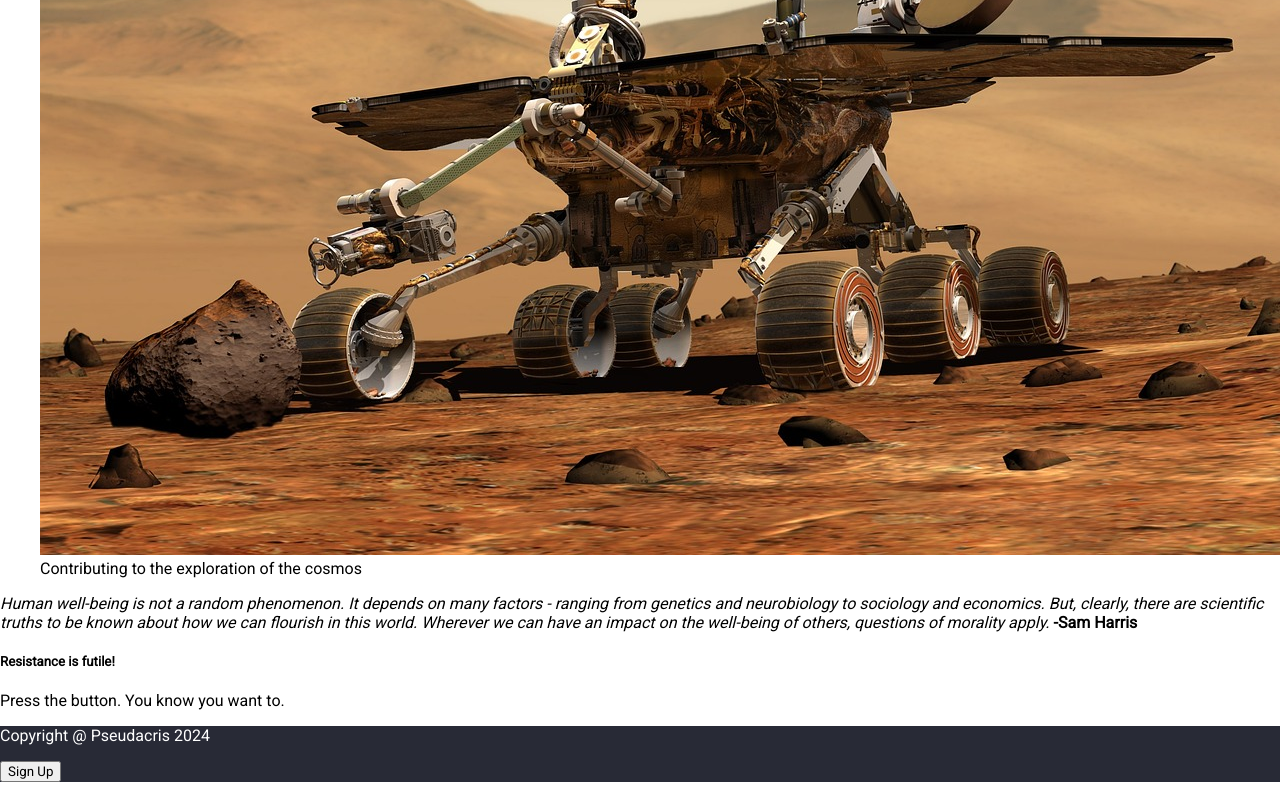
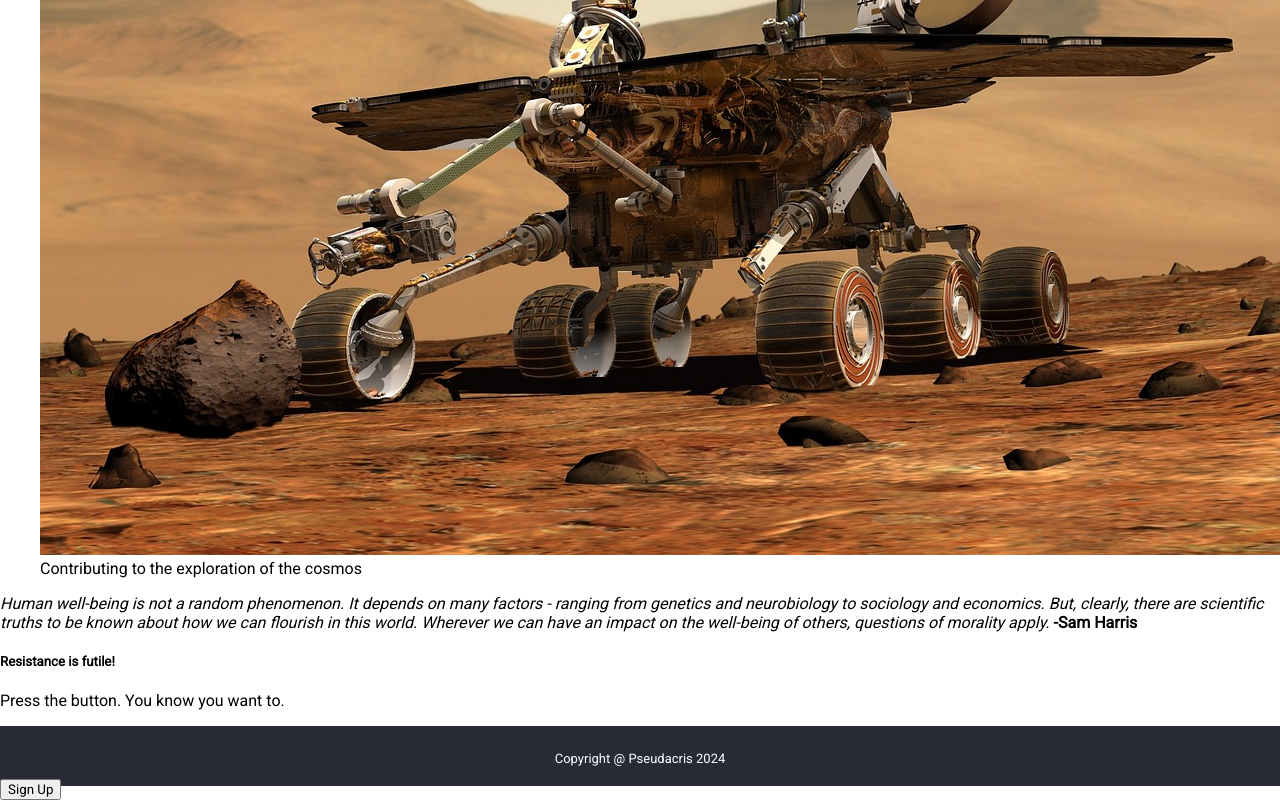
Before and after one commit to pseudacris/landingpage, a plain HTML site: page index.html in a window 1280 px wide. Shown: the part 5016-5816 px from the top of the page. Drawn offline with Linux system fonts and the light colour scheme.

Commit message:
Center copyright text in footer
Experimented with various methods and went with text-align & padding.
Possibly switch to flexbox before finishing.

```diff
--- a/style.css
+++ b/style.css
@@ -10,8 +10,6 @@ body {
     font-family: Roboto;
 }
 
-
-
 li {
     display: inline;
 }
@@ -22,8 +20,6 @@ li {
 
 header h6 {
     margin: 0;
-
-
 }
 
 header, footer {
@@ -37,3 +33,15 @@ header, footer {
 header {
     height: 400px;
 }
+
+footer p {
+    text-align: center;
+    padding-top: 25px;
+}
+
+footer {
+    height: 60px;
+
+
+    font-size: small;
+}
```
